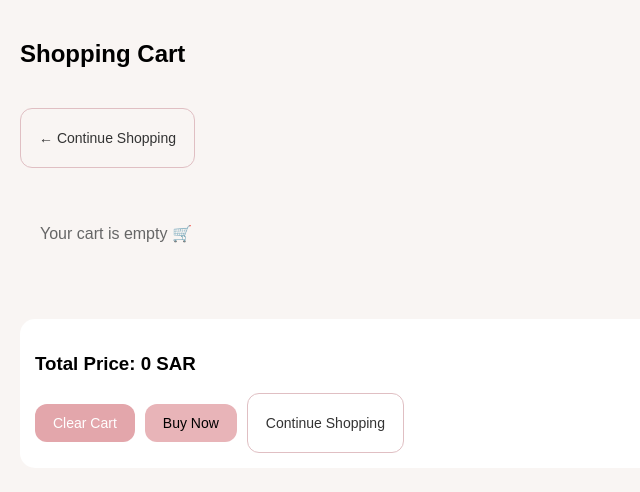
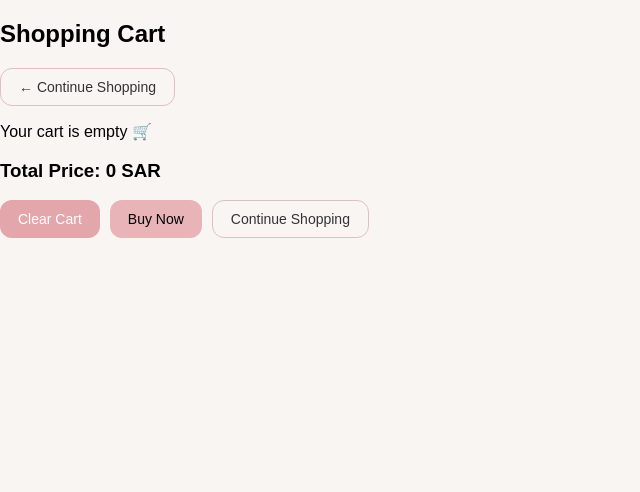
Before and after one commit to Shaden-s/nadara, a PHP site: page /checkout.php in a window 1280 px wide. Shown: the top 492 px of the page, without its empty margins (0-640 px from the left). Run offline with PHP 8.4, Linux system fonts and the light colour scheme.

Commit message:
Edit style

```diff
--- a/css/style.css
+++ b/css/style.css
@@ -127,7 +127,7 @@ body {
   padding: 5px;
 }
 
-/* GLOBAL BUTTON */
+
 .btn {
   background: var(--primary);
   border: none;
@@ -136,21 +136,26 @@ body {
   cursor: pointer;
   text-decoration: none;
   color: black;
+
   display: inline-flex;
   align-items: center;
   justify-content: center;
+
   gap: 6px;
-  transition: 0.25s ease;
   font-size: 14px;
   min-height: 38px;
   line-height: 1;
+
+  transition: 0.25s ease;
+  box-sizing: border-box;
 }
 
 .btn:hover {
   transform: translateY(-2px);
+  opacity: 0.95;
 }
 
-/* SECONDARY BUTTON */
+
 .secondary {
   background: transparent;
   border: 1.5px solid #e0bfc3;
@@ -161,18 +166,18 @@ body {
   background: #f8e7e9;
 }
 
-/* DELETE ITEM  */
+
 .danger {
-  background: #f3c7ca;
-  color: #6b2a2a;
-  border: 1px solid #e3aeb3;
+  background: #f2b9bd;
+  color: #5a2323;
+  border: 1px solid #e0a3a8;
 }
 
 .danger:hover {
   background: #efb6bb;
 }
 
-/* DELETE ALL */
+
 .danger-all {
   background: #e3a6ab;
   color: white;
@@ -182,35 +187,24 @@ body {
   background: #d99298;
 }
 
-/* CART */
-.cart {
-  padding: 20px;
-  display: flex;
-  flex-direction: column;
-  gap: 20px;
-}
-
-.cart-item {
-  background: var(--card);
-  padding: 15px;
-  border-radius: 15px;
-}
-
-.cart-item img {
-  width: 120px;
-  border-radius: 10px;
-}
 
 .cart-item a {
   text-decoration: none;
+  display: inline-flex;
+  align-items: center;
+  justify-content: center;
 }
 
-/* SUMMARY */
-.summary {
-  margin: 20px;
-  padding: 15px;
-  background: var(--card);
-  border-radius: 15px;
+.cart-item .danger {
+  margin-top: 10px;
+}
+
+
+.cart-actions {
+  display: flex;
+  gap: 10px;
+  margin-top: 10px;
+  align-items: center;
 }
 
 .summary-actions {
@@ -221,25 +215,14 @@ body {
   align-items: center;
 }
 
-/* LAYOUT FIX */
-.cart-actions {
-  display: flex;
-  gap: 10px;
-  margin-top: 10px;
+.cart-actions .btn,
+.summary-actions .btn {
+  height: 38px;
 }
 
-/* PAGE TITLE */
-.page-title {
-  padding: 20px;
+.btn {
+  min-height: 38px;
+  display: inline-flex;
+  align-items: center;
+  justify-content: center;
 }
-
-/* TOP ACTIONS */
-.top-actions {
-  margin: 0 20px;
-}
-
-/* EMPTY CART */
-.empty {
-  padding: 20px;
-  color: #666;
-}
```
